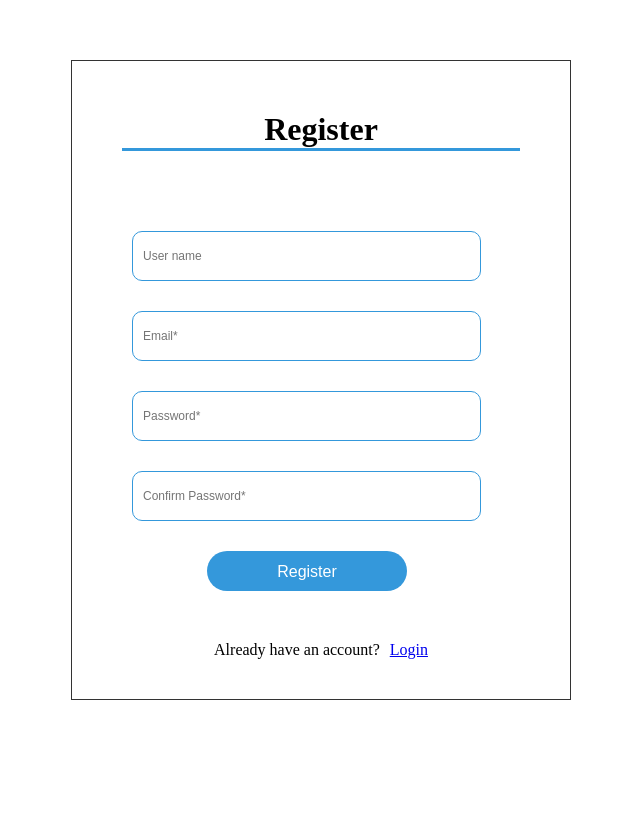
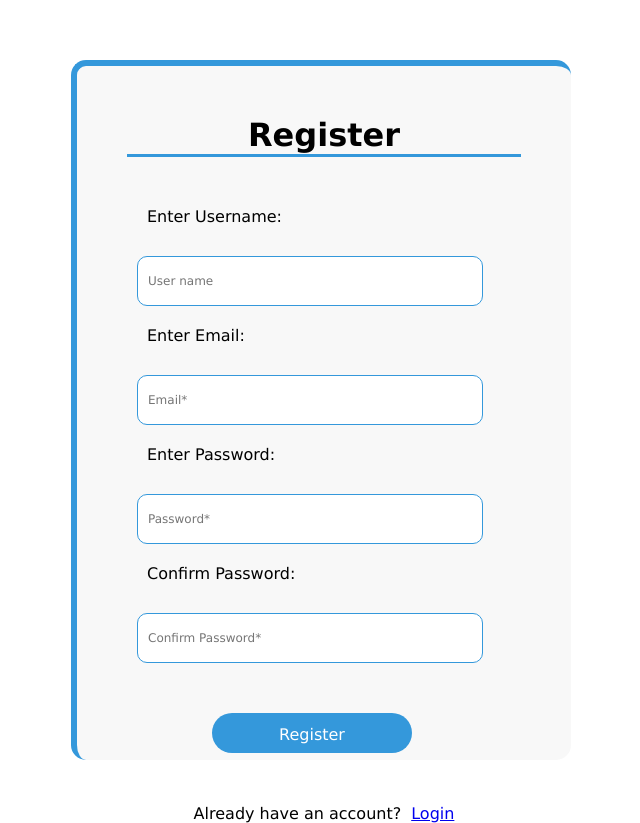
Before and after one commit to ThembelihleQueeneth/job_sprint, a React (Vite) app: page /register in a window 1280 px wide. Shown: the whole page, without its empty margins (319-959 px from the left). Before the commit the page ends 800 px from the top, so only its background shows below. Built offline with nearby package versions, Linux system fonts and the light colour scheme.

Commit message:
Improved the ux of login and register page

```diff
--- a/src/components/Navbar/HomeNavbar.tsx
+++ b/src/components/Navbar/HomeNavbar.tsx
@@ -17,7 +17,7 @@ export const HomeNavBar = ({ name }: HomeNavBarProps) => {
         </div>
         <div>
           <Link to="/">
-            <button className={styles.login} onClick={handleLogoutBtn}>Logout</button>
+            <button title='ff' className={styles.login} onClick={handleLogoutBtn}>Logout</button>
           </Link>
 
         </div>
--- a/src/pages/Login.tsx
+++ b/src/pages/Login.tsx
@@ -40,6 +40,8 @@ const handleLogin = () => {
   return (
     <div className={styles['loginContainer']}>
         <h1 className={styles['login-heading']}>Log in</h1>
+        <label htmlFor="
+        " className={styles['label-form']}>Enter email:</label>
         <input
         className={styles['email-input']}
         type="email"
@@ -47,8 +49,8 @@ const handleLogin = () => {
         value={email}
         onChange={(e) => setEmail(e.target.value)}
         required
-      />
-
+      /> <br />
+        <label htmlFor="" className={styles['label-form']}>Enter password: </label><br />
         <input
         className={styles['pass-input']}
         type="password"
--- a/src/pages/Register.tsx
+++ b/src/pages/Register.tsx
@@ -53,7 +53,8 @@ export const Register = () => {
   return (
     <form onSubmit={handleRegister} className={styles['registerContainer']}>
       <h1 className={styles['register-heading']}>Register</h1>
-
+      <label htmlFor="
+        " className={styles['label-form']}>Enter Username:</label>
       <input
         type="text"
         className={styles['register-input']}
@@ -61,7 +62,9 @@ export const Register = () => {
         value={name}
         onChange={(e) => setName(e.target.value)}
         required
-      />
+      /> <br />
+      <label htmlFor="
+        " className={styles['label-form']}>Enter Email:</label>
 
       <input
         className={styles['register-input']}
@@ -70,7 +73,9 @@ export const Register = () => {
         value={email}
         onChange={(e) => setEmail(e.target.value)}
         required
-      />
+      /> <br />
+      <label htmlFor="
+        " className={styles['label-form']}>Enter Password:</label>
 
       <input
         className={styles['register-input']}
@@ -79,8 +84,9 @@ export const Register = () => {
         value={password}
         onChange={(e) => setPassword(e.target.value)}
         required
-      />
-
+      /> <br />
+      <label htmlFor="
+        " className={styles['label-form']}>Confirm Password:</label>
       <input
         className={styles['register-input']}
         type="password"
--- a/src/styles/Login.module.css
+++ b/src/styles/Login.module.css
@@ -1,15 +1,23 @@
+*{
+  font-family:'Lucida Sans', 'Lucida Sans Regular', 'Lucida Grande', 'Lucida Sans Unicode', Geneva, Verdana, sans-serif
+}
 .loginContainer{
     width: 500px;
-    height: 500px;
-    border: 1px solid #333;
+    height: 450px;
+    border: none;
+    box-shadow: 0,0,0,9 #3498db;
+    background-color: #f8f8f8;
     margin: auto;
     justify-content: center;
     align-items: center;
     margin-top: 60px;
+    border-radius: 15px;
+    border-top: 6px solid #3498db;
+    border-left: 6px solid #3498db;
 
 }
 .login-heading{
-    margin-bottom: 50px;
+    margin-bottom: 30px;
     text-align: center;
     margin-top: 50px;
     border-bottom: 3px solid #3498db;
@@ -28,6 +36,11 @@
     cursor: pointer;
 
 }
+.email-input{
+  margin-top: px;
+  margin-bottom: 40px;
+}
+
 .register-link{
    margin: 220px;
 }
@@ -48,8 +61,13 @@
   height: 40px;
   margin-left: 135px;
   margin-top: 30px;
+  margin-bottom: 40px;
 }
 
 .loginBtn:hover {
   background: #2980b9;
 }
+.label-form{
+  margin-top: 100px;
+  margin-left: 70px;
+}
--- a/src/styles/Register.module.css
+++ b/src/styles/Register.module.css
@@ -1,11 +1,16 @@
 .registerContainer{
     width: 500px;
-    height: 640px;
-    border: 1px solid #333;
+    height: 700px;
+    border: none;
+    border-radius: 15px;
     margin: auto;
     justify-content: center;
     align-items: center;
     margin-top: 60px;
+    border-top: 6px solid #3498db;
+    border-left: 6px solid #3498db;
+    box-shadow: 0,0,0,9 #3498db;
+    background-color: #f8f8f8;
 
 }
 .register-heading{
@@ -26,7 +31,12 @@
     border-radius: 10px;
     font-size: 12px;
     cursor: pointer;
+    margin-bottom: 20px;
 
+}
+.label-form{
+  margin-top: 100px;
+  margin-left: 70px;
 }
 
 .account{
@@ -46,6 +56,7 @@
   height: 40px;
   margin-left: 135px;
   margin-top: 30px;
+  margin-bottom: 0.5px;
 }
 
 .registerBtn:hover {
```
